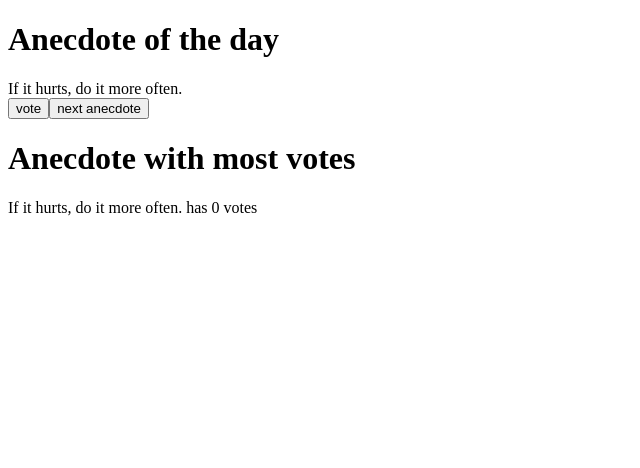
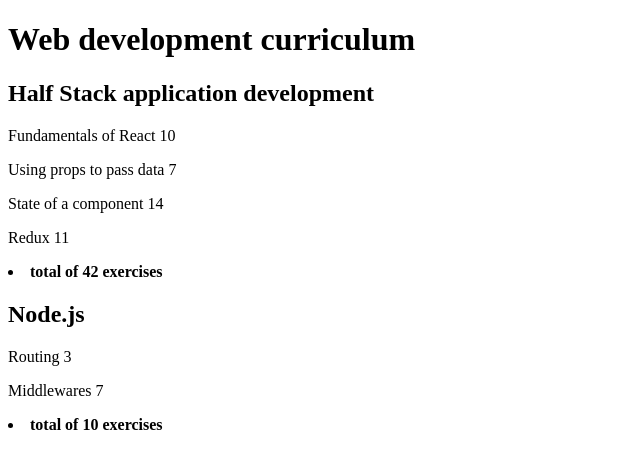
Before and after one commit to AH134/practice, a React (Vite) app in the folder react-practice/fso-course/: page / in a window 1280 px wide. Shown: the top 468 px of the page, without its empty margins (0-640 px from the left). Built offline with nearby package versions, Linux system fonts and the light colour scheme.

Commit message:
exercise 2.1-2.5

```diff
--- a/react-practice/fso-course/src/App.jsx
+++ b/react-practice/fso-course/src/App.jsx
@@ -1,57 +1,57 @@
-import { useState } from "react";
+import Course from "./components/Course";
 
-const Button = ({ handleClick, text }) => {
-  return <button onClick={handleClick}>{text}</button>;
-};
-
-const MostVotedAnecdote = ({ anecdote, votes }) => {
-  const mostVotes = Math.max(...votes);
-  const index = votes.indexOf(mostVotes);
-
-  return (
-    <p>
-      {anecdote[index]} has {mostVotes} votes
-    </p>
-  );
-};
 const App = () => {
-  const points = new Array(8).fill(0);
-
-  const anecdotes = [
-    "If it hurts, do it more often.",
-    "Adding manpower to a late software project makes it later!",
-    "The first 90 percent of the code accounts for the first 10 percent of the development time...The remaining 10 percent of the code accounts for the other 90 percent of the development time.",
-    "Any fool can write code that a computer can understand. Good programmers write code that humans can understand.",
-    "Premature optimization is the root of all evil.",
-    "Debugging is twice as hard as writing the code in the first place. Therefore, if you write the code as cleverly as possible, you are, by definition, not smart enough to debug it.",
-    "Programming without an extremely heavy use of console.log is same as if a doctor would refuse to use x-rays or blood tests when diagnosing patients.",
-    "The only way to go fast, is to go well.",
+  const courses = [
+    {
+      name: "Half Stack application development",
+      id: 1,
+      parts: [
+        {
+          name: "Fundamentals of React",
+          exercises: 10,
+          id: 1,
+        },
+        {
+          name: "Using props to pass data",
+          exercises: 7,
+          id: 2,
+        },
+        {
+          name: "State of a component",
+          exercises: 14,
+          id: 3,
+        },
+        {
+          name: "Redux",
+          exercises: 11,
+          id: 4,
+        },
+      ],
+    },
+    {
+      name: "Node.js",
+      id: 2,
+      parts: [
+        {
+          name: "Routing",
+          exercises: 3,
+          id: 1,
+        },
+        {
+          name: "Middlewares",
+          exercises: 7,
+          id: 2,
+        },
+      ],
+    },
   ];
-  const [selected, setSelected] = useState(0);
-  const [votes, setVotes] = useState(points);
-
-  const handleNextAnecdote = () => {
-    const randomNumber = Math.round(Math.random() * anecdotes.length);
-    setSelected(randomNumber);
-  };
-
-  const handleVote = () => {
-    const copyPoints = [...votes];
-    copyPoints[selected] += 1;
-    setVotes(copyPoints);
-  };
 
   return (
     <div>
-      <h1>Anecdote of the day</h1>
-      {anecdotes[selected]}
-      <br />
-
-      <Button handleClick={handleVote} text="vote" />
-      <Button handleClick={handleNextAnecdote} text="next anecdote" />
-
-      <h1>Anecdote with most votes</h1>
-      <MostVotedAnecdote anecdote={anecdotes} votes={votes} />
+      <h1>Web development curriculum</h1>
+      {courses.map((course) => (
+        <Course course={course} />
+      ))}
     </div>
   );
 };
--- /dev/null
+++ b/react-practice/fso-course/src/components/Course.jsx
@@ -0,0 +1,43 @@
+const Header = ({ title }) => {
+  return <h2>{title}</h2>;
+};
+
+const Content = ({ course }) => {
+  const totalExercises = course.reduce((acc, currValue) => {
+    return acc + currValue.exercises;
+  }, 0);
+
+  const courseParts = course.map((part) => {
+    return <ContentPart key={part.id} part={part} />;
+  });
+
+  return (
+    <div>
+      {courseParts}
+      <li>
+        <b>total of {totalExercises} exercises</b>
+      </li>
+    </div>
+  );
+};
+
+const ContentPart = ({ part }) => {
+  return (
+    <p>
+      {part.name} {part.exercises}
+    </p>
+  );
+};
+
+const Course = ({ course }) => {
+  const { name, parts } = course;
+
+  return (
+    <>
+      <Header title={name} />
+      <Content course={parts} />
+    </>
+  );
+};
+
+export default Course;
--- a/react-practice/fso-course/src/main.jsx
+++ b/react-practice/fso-course/src/main.jsx
@@ -3,8 +3,26 @@
 
 import App from "./App";
 
+const notes = [
+  {
+    id: 1,
+    content: "HTML is easy",
+    important: true,
+  },
+  {
+    id: 2,
+    content: "Browser can execute only JavaScript",
+    important: false,
+  },
+  {
+    id: 3,
+    content: "GET and POST are the most important methods of HTTP protocol",
+    important: true,
+  },
+];
+
 ReactDOM.createRoot(document.getElementById("root")).render(
   <React.StrictMode>
-    <App />
+    <App notes={notes} />
   </React.StrictMode>
 );
```
